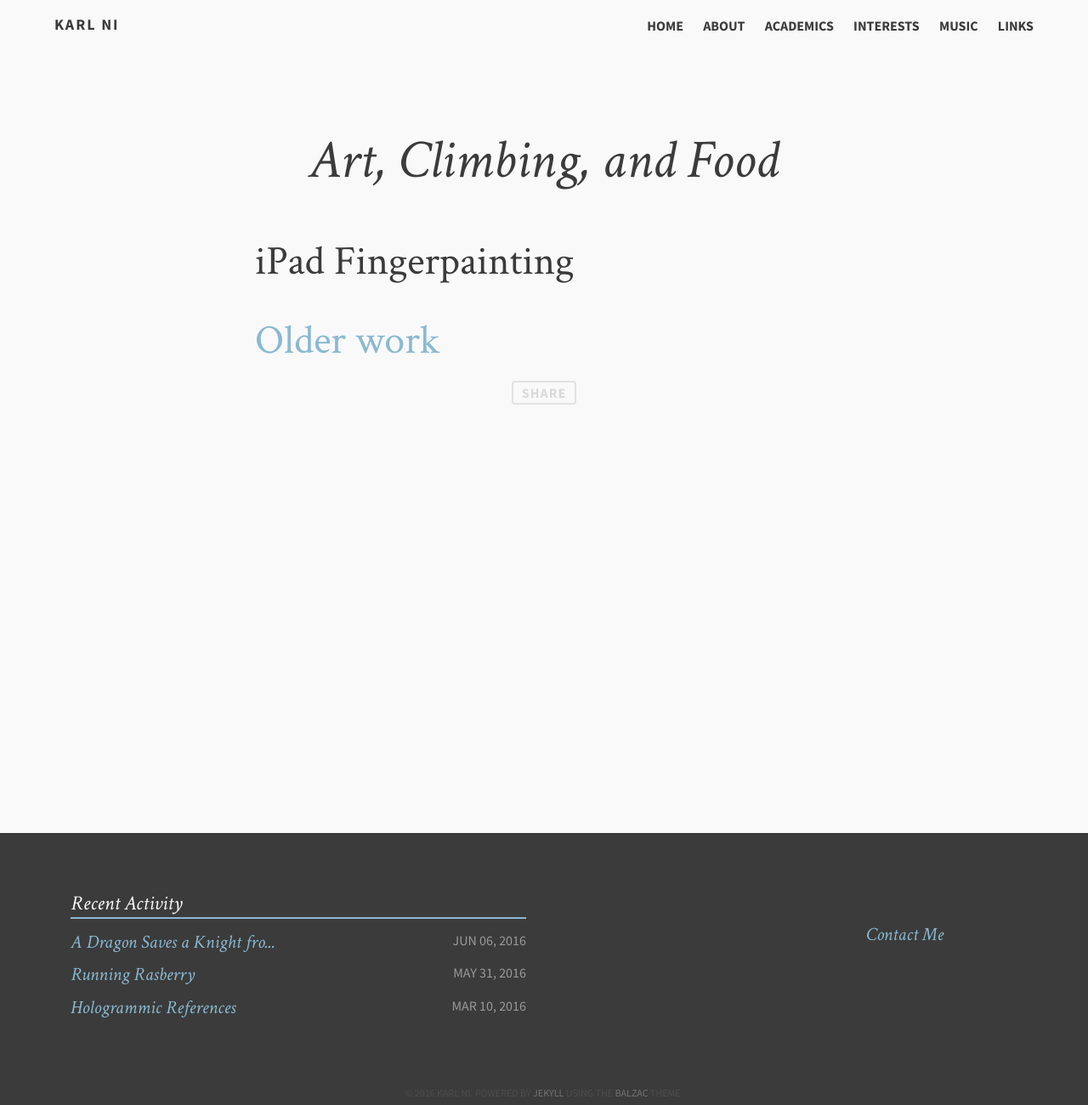
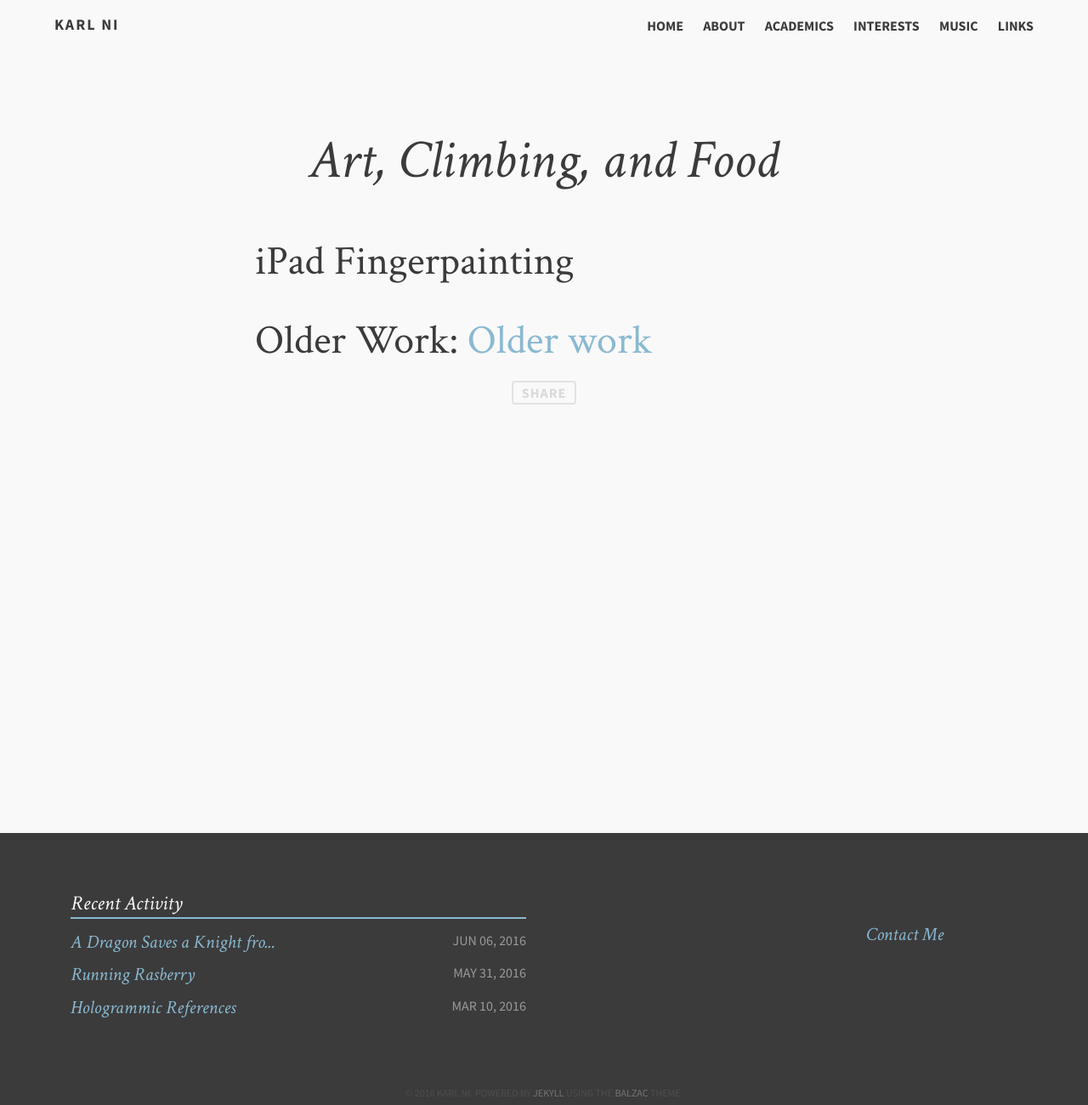
Before and after one commit to UCKarl/UCKarl.github.io, a Jekyll site: the page built from interests/iPadArt.md, in a window 1280 px wide. Shown: the whole page at 85% size. Built offline with Jekyll 4.4.1, drawn with Linux system fonts in a browser that asks for light colours; comment, search, counter and statistics services are not loaded.

Commit message:
iPadArt Check

```diff
--- a/interests/iPadArt.md
+++ b/interests/iPadArt.md
@@ -7,4 +7,4 @@ tags: [climbing,riding,ice cream,smoked salmon]
 
 ## iPad Fingerpainting
 
-## [Older work](../older-ipadart)
+## Older Work: [Older work](../older-ipadart)
```
